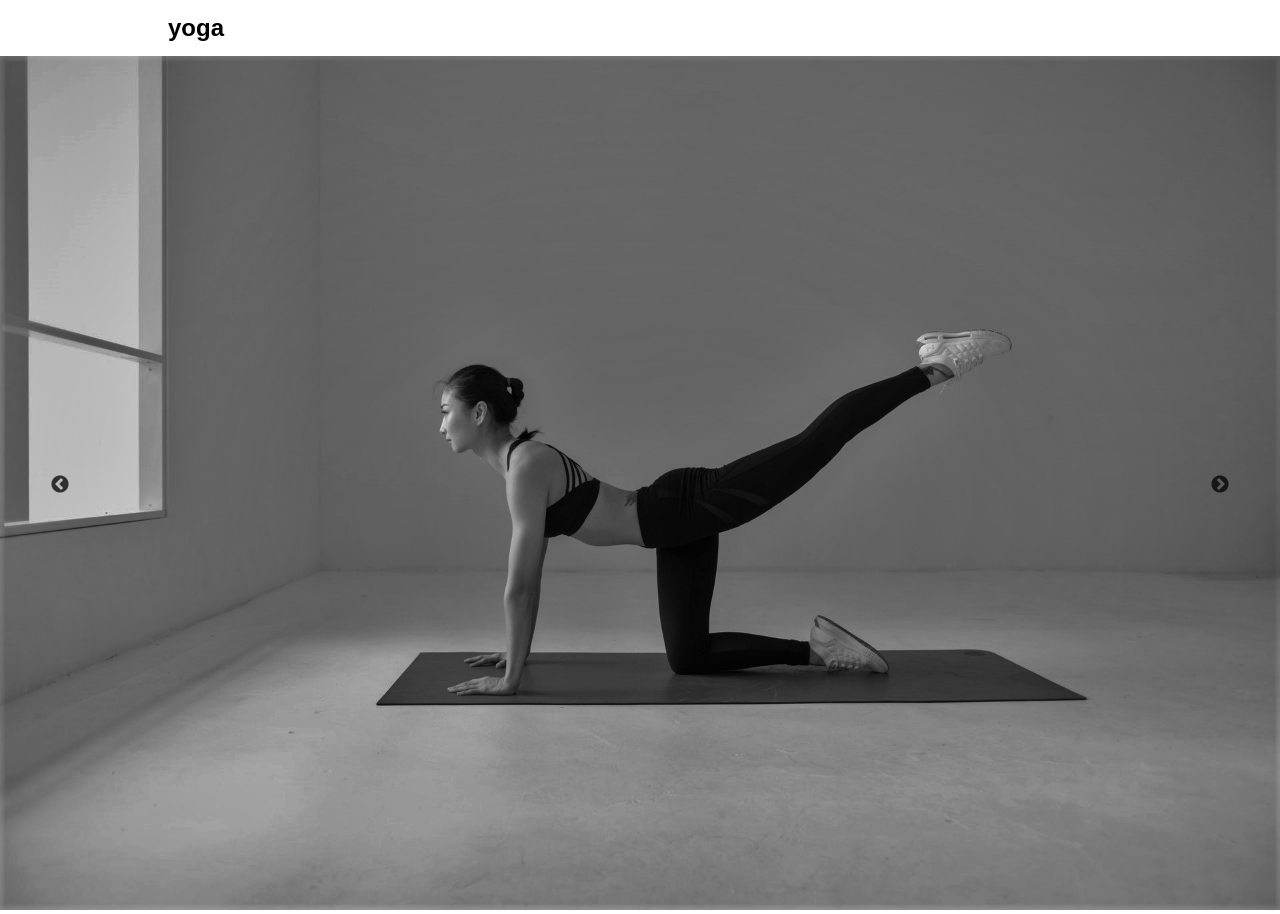
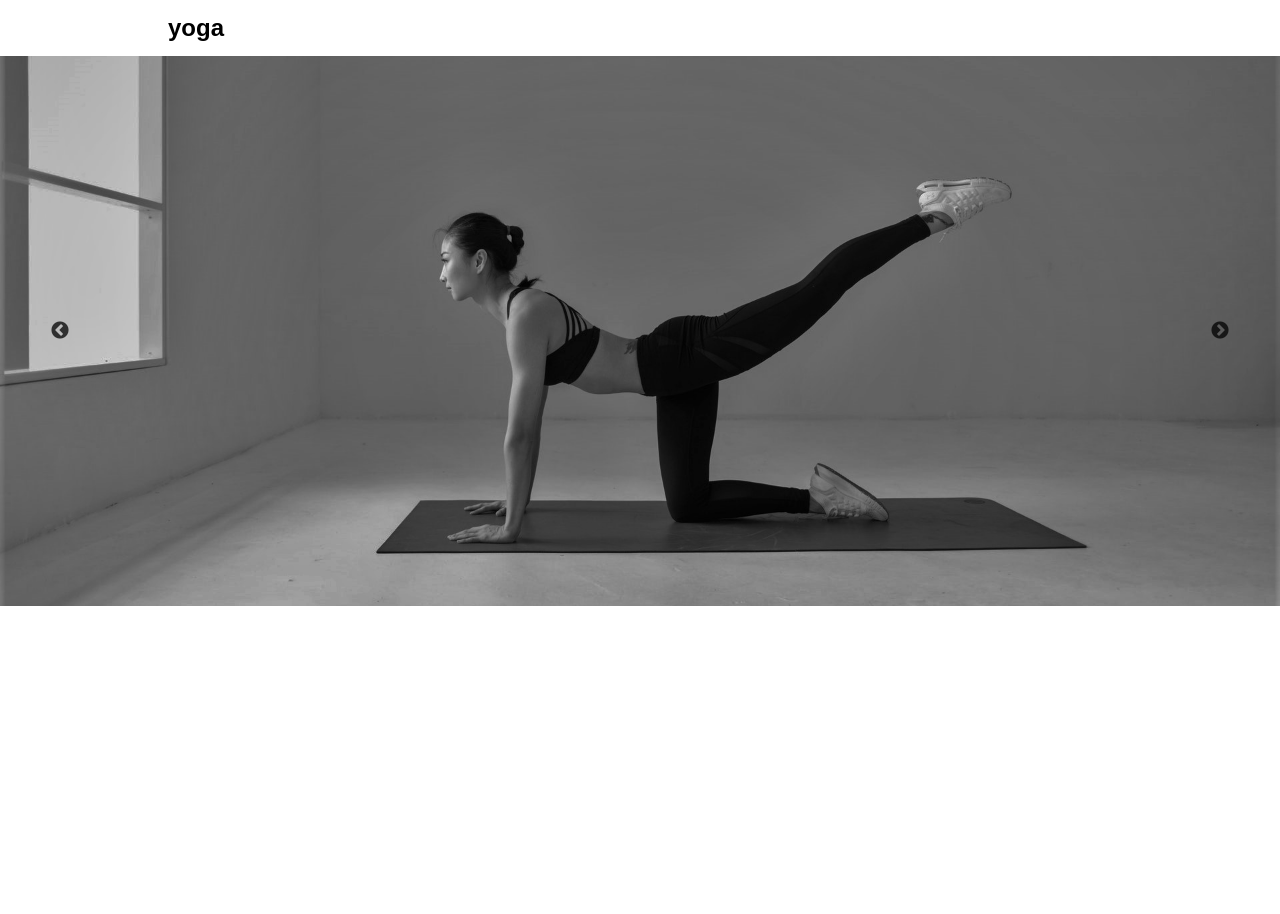
Before and after one commit to Tcodingg/yoga, a React (Create React App) app: page / in a window 1280 px wide. After the commit the page ends 800 px from the top, so only its background shows below. Built offline with nearby package versions, Linux system fonts and the light colour scheme.

Commit message:
style the slides

```diff
--- a/src/components/Slides/Slides.css
+++ b/src/components/Slides/Slides.css
@@ -1,35 +1,56 @@
-.react__slick__slider__parent {
+.react-slick-parent {
    position: relative;
    overflow: hidden;
+   height: 550px;
+   max-height: 700px;
 }
 
-.react__slick__slider__parent .slick-prev,
-.react__slick__slider__parent .slick-next {
+.react-slick-parent .slick-prev,
+.react-slick-parent .slick-next {
    position: absolute;
    top: 50%;
 }
-.react__slick__slider__parent .slick-prev {
+.react-slick-parent .slick-prev {
    color: black;
    z-index: 1;
    left: 50px;
 }
-.react__slick__slider__parent .slick-next {
+.react-slick-parent .slick-next {
    color: rgb(194, 16, 16);
    right: 50px;
    z-index: 1;
    display: none;
 }
 
-.react__slick__slider__parent .slick-prev:before,
+.react-slick-parent .slick-prev:before,
 .slick-next:before {
    color: black;
 }
-.slide img {
-   display: block;
+.slide-wrapper {
+   position: relative;
+   height: 550px;
+   overflow: hidden;
+}
+.slide-1 {
+   background-image: url("/src//images/yoga1.jpg");
+}
+.slide-2 {
+   background-image: url("/src//images/yoga2.jpg");
+}
+.slide-3 {
+   background-image: url("/src//images/yoga3.jpg");
+}
+
+.slide-1,
+.slide-2,
+.slide-3 {
+   background-position: center;
+   background-repeat: no-repeat;
+   background-size: cover;
+   position: absolute;
+   top: 0;
+   left: 0;
+   height: 550px;
    width: 100%;
-   height: auto;
-   padding: 0;
-   margin: 0;
+   overflow: hidden;
 }
-.dotsClass {
-}
--- a/src/components/Slides/Slides.js
+++ b/src/components/Slides/Slides.js
@@ -1,7 +1,4 @@
 import Slider from "react-slick";
-import yoga1 from "../../images/yoga1.jpg";
-import yoga2 from "../../images/yoga2.jpg";
-import yoga3 from "../../images/yoga3.jpg";
 import "slick-carousel/slick/slick.css";
 import "slick-carousel/slick/slick-theme.css";
 
@@ -16,19 +13,19 @@ const Slides = () => {
       autoplay: true,
       autoplaySpeed: 6000,
       arrows: true,
-      className: "react__slick__slider__parent dotsClass",
+      className: "react-slick-parent",
    };
    return (
       <div className="">
          <Slider {...settings}>
-            <div className="slide">
-               <img src={yoga1} alt="" />
+            <div className="slide-wrapper">
+               <div className="slide-1"></div>
             </div>
-            <div className="slide">
-               <img src={yoga2} alt="" />
+            <div className="slide-wrapper">
+               <div className="slide-2"></div>
             </div>
-            <div className="slide">
-               <img src={yoga3} alt="" />
+            <div className="slide-wrapper">
+               <div className="slide-3"></div>
             </div>
          </Slider>
       </div>
```
